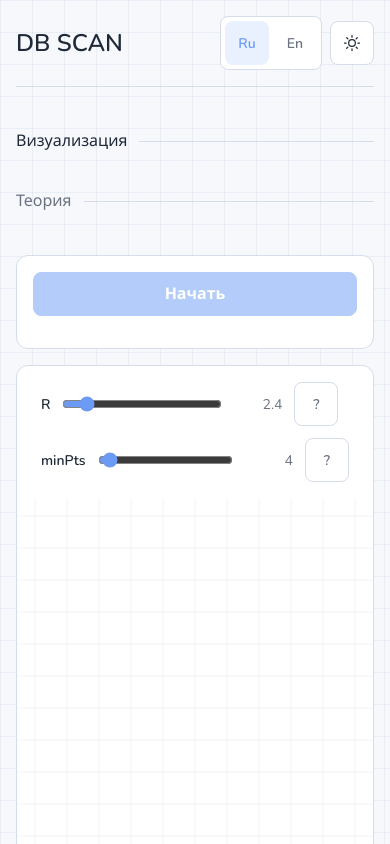
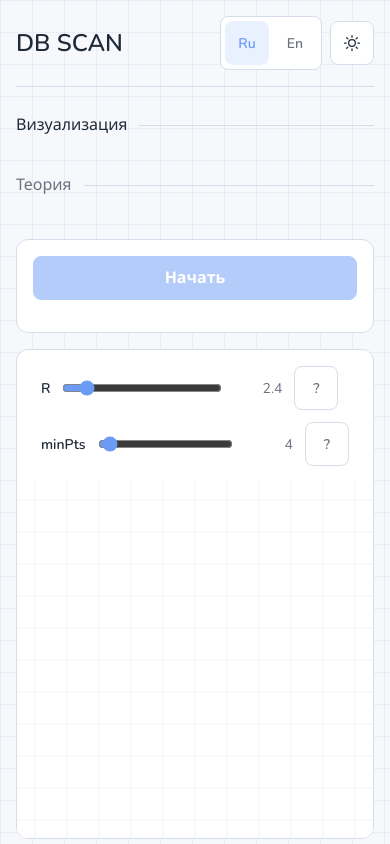
Before and after one commit to qpikzz/dbscan-visual, a React (Vite) app: page /#/visualization in a window 390 px wide. Shown: the top 844 px of the page. Built offline with nearby package versions, Linux system fonts and the light colour scheme.

Commit message:
page switcher row

```diff
--- a/src/components/AppShell.tsx
+++ b/src/components/AppShell.tsx
@@ -67,7 +67,6 @@ export function AppShell({ children }: AppShellProps) {
           </button>
         </div>
       </header>
-      <main className="page-container">
       <nav className="page-switcher" aria-label={t.pageSwitcherLabel}>
         <NavLink className="page-switcher-link" to="/visualization">
           <span>{t.visualLabel}</span>
@@ -78,6 +77,7 @@ export function AppShell({ children }: AppShellProps) {
           <span className="page-switcher-line" aria-hidden="true" />
         </NavLink>
       </nav>
+      <main className="page-container">
         {children}
       </main>
       <Reveal>
--- a/src/styles/global.css
+++ b/src/styles/global.css
@@ -116,6 +116,7 @@ a:focus-visible {
 }
 
 .app-header,
+.page-switcher,
 .page-container,
 .app-footer {
   width: min(1200px, calc(100% - 48px));
@@ -194,13 +195,15 @@ a:focus-visible {
 }
 
 .page-container {
-  padding: var(--space-16) 0;
+  padding: 0 0 var(--space-16);
 }
 
 .page-switcher {
   display: grid;
   gap: var(--space-4);
+  margin-top: var(--space-6);
   margin-bottom: var(--space-8);
+  padding: 0;
 }
 
 .page-switcher-link {
@@ -270,13 +273,19 @@ a:focus-visible {
   }
 
   .app-header,
+  .page-switcher,
   .page-container,
   .app-footer {
     width: calc(100% - 32px);
   }
 
+  .page-switcher {
+    margin-top: var(--space-4);
+    margin-bottom: var(--space-8);
+  }
+
   .page-container {
-    padding: var(--space-8) 0;
+    padding: 0 0 var(--space-8);
   }
 
   .footer-zones {
```
Lines whose indentation alone changed are shown as unchanged.
